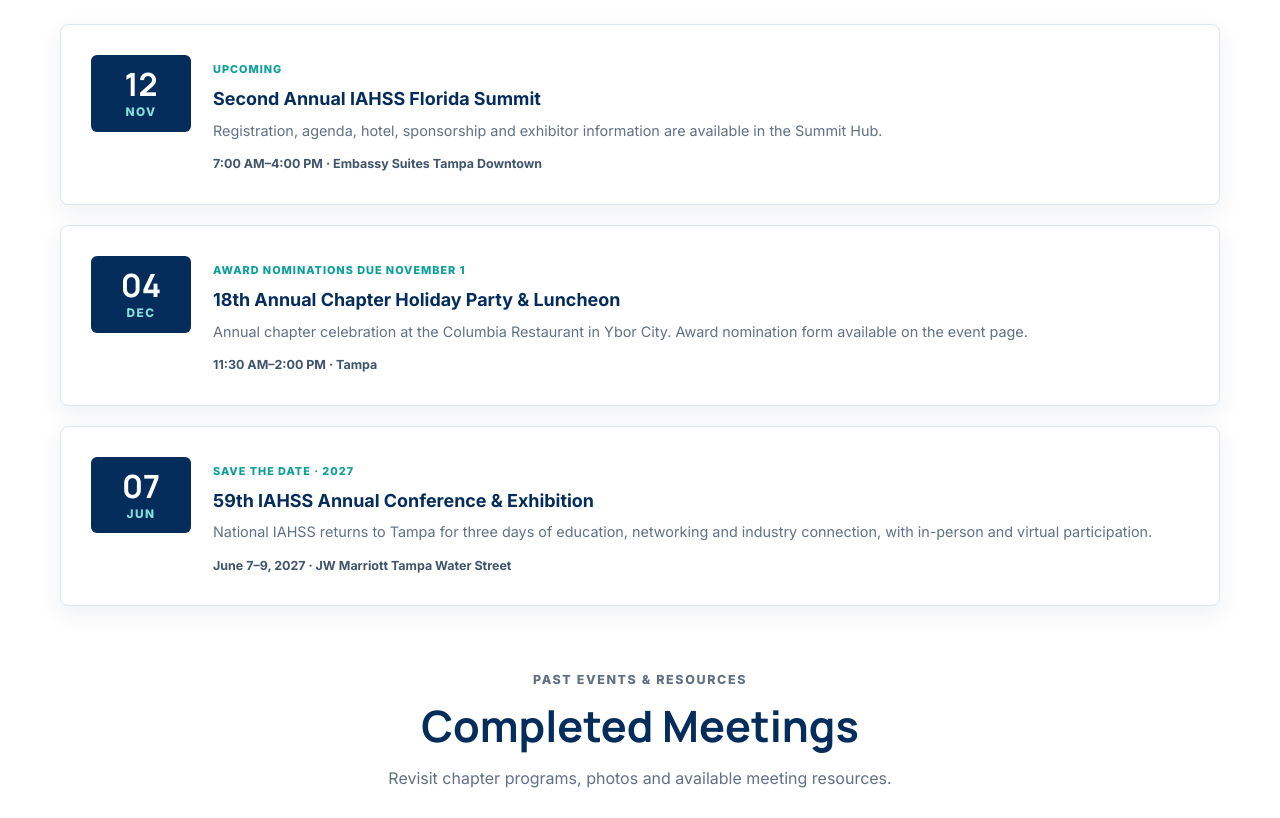
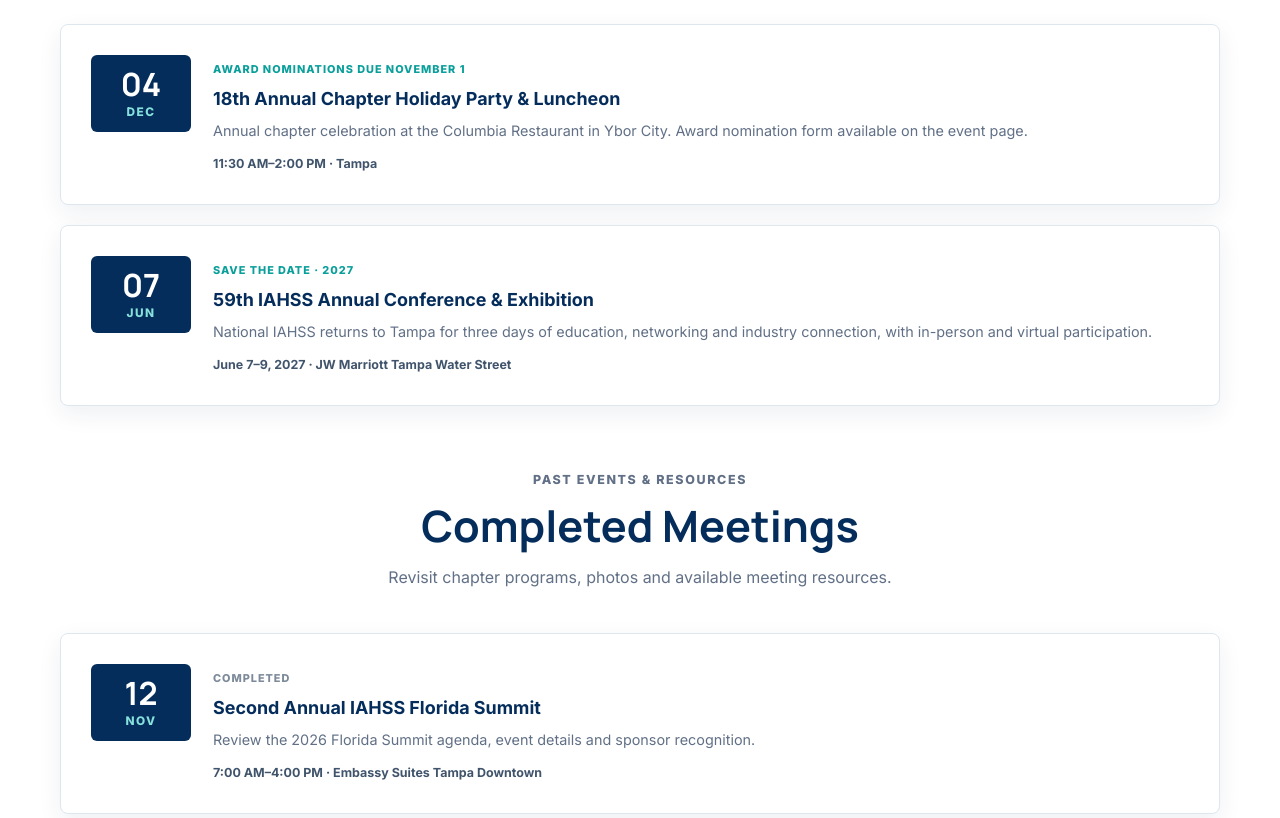
Before and after one commit to iahsscfc/iahss-central-florida, a plain HTML site: page events.html in a window 1280 px wide. Shown: the part 886-1704 px from the top of the page. Drawn offline with Linux system fonts and the light colour scheme.

Commit message:
Archive completed November 2026 Florida Summit

```diff
--- a/events.html
+++ b/events.html
@@ -52,15 +52,7 @@
     </div>
 
     <div class="event-grid event-grid-page">
-      <a class="event-card reveal" href="event-fall-summit-2026.html">
-        <div class="event-date"><strong>12</strong><span>Nov</span></div>
-        <div>
-          <span class="event-status">Upcoming</span>
-          <h3>Second Annual IAHSS Florida Summit</h3>
-          <p>Registration, agenda, hotel, sponsorship and exhibitor information are available in the Summit Hub.</p>
-          <b>7:00 AM–4:00 PM · Embassy Suites Tampa Downtown</b>
-        </div>
-      </a>
+
 
       <a class="event-card reveal" href="event-holiday-2026.html">
         <div class="event-date"><strong>04</strong><span>Dec</span></div>
@@ -89,6 +81,15 @@
       <p>Revisit chapter programs, photos and available meeting resources.</p>
     </div>
     <div class="event-grid event-grid-page">
+      <a class="event-card reveal" href="event-fall-summit-2026.html">
+        <div class="event-date"><strong>12</strong><span>Nov</span></div>
+        <div>
+          <span class="event-status past">Completed</span>
+          <h3>Second Annual IAHSS Florida Summit</h3>
+          <p>Review the 2026 Florida Summit agenda, event details and sponsor recognition.</p>
+          <b>7:00 AM–4:00 PM · Embassy Suites Tampa Downtown</b>
+        </div>
+      </a>
       <a class="event-card reveal" href="event-fbi-cisa-workshop-2026.html">
         <div class="event-date"><strong>24</strong><span>Sep</span></div>
         <div>
```
